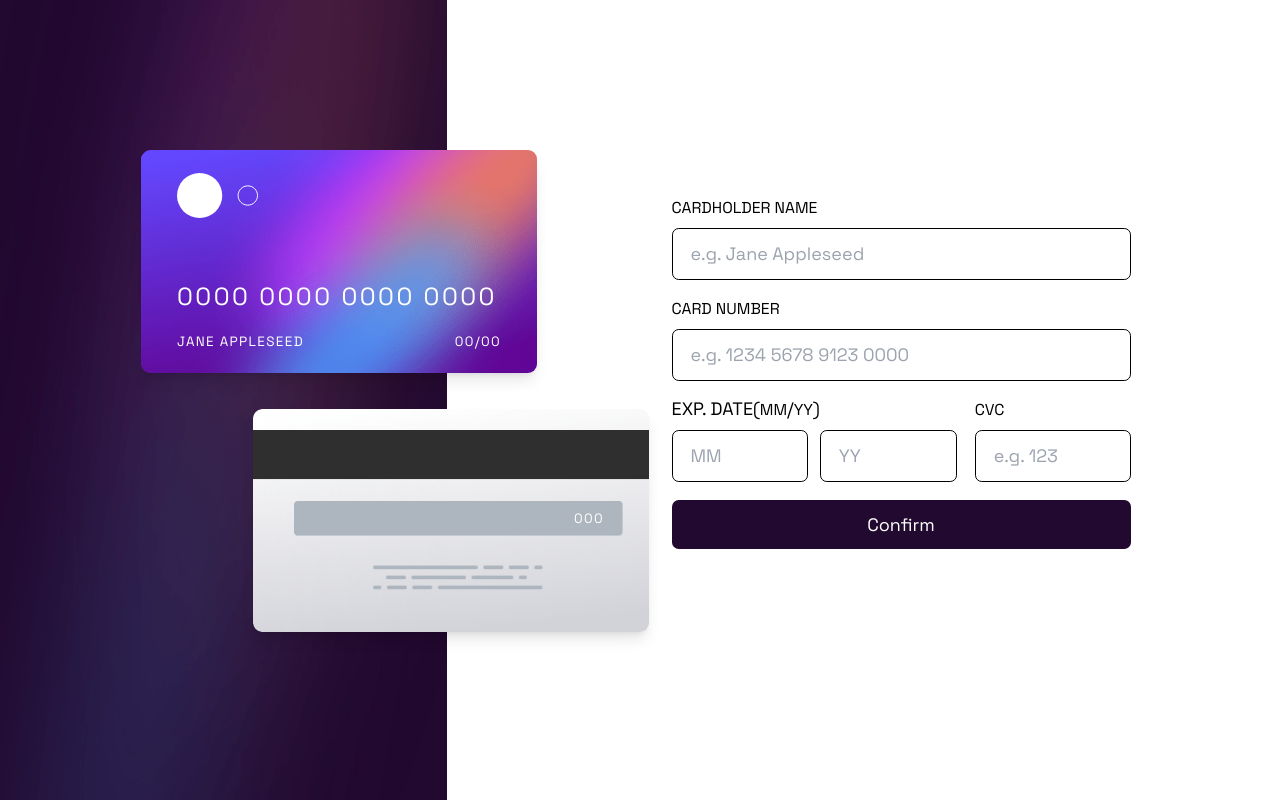
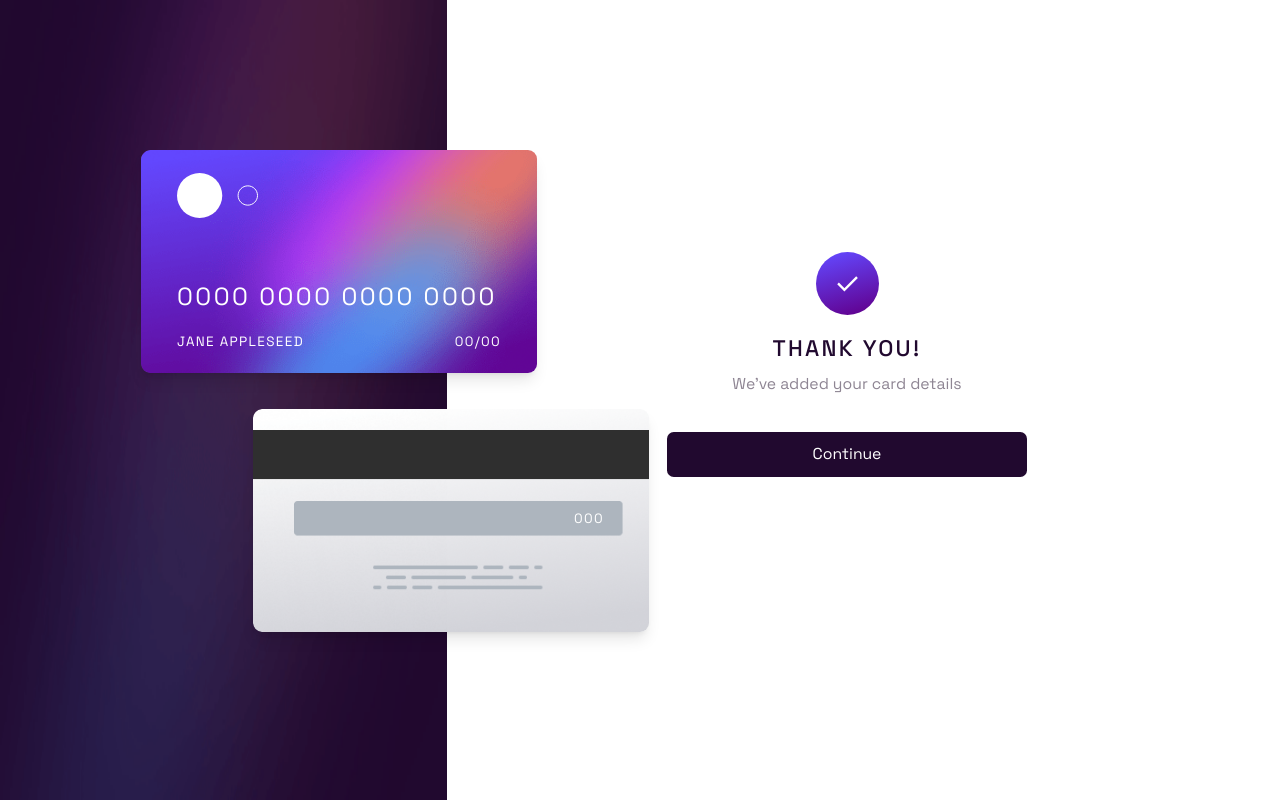
Before and after one commit to soewaiyanag/interactive-card-details-form, a React (Vite) app: page / in a window 1280 px wide. Built offline with nearby package versions, Linux system fonts and the light colour scheme.

Commit message:
implemented success section

```diff
--- a/src/App.jsx
+++ b/src/App.jsx
@@ -1,6 +1,7 @@
-import FirstSection from "@/components/Sections/FirstSection";
-import SecondSection from "@/components/Sections/SecondSection";
-import MainBackground from "@/components/MainBackground/MainBackground";
+import FirstSection from "./components/Sections/FirstSection";
+import SecondSection from "./components/Sections/SecondSection";
+import MainBackground from "./components/MainBackground/MainBackground";
+import SuccessSection from "./components/SuccessSection";
 import clsx from "clsx";
 
 export default function App() {
@@ -14,7 +15,8 @@ export default function App() {
         )}
       >
         <FirstSection />
-        <SecondSection />
+        {/* <SecondSection /> */}
+        <SuccessSection />
       </div>
     </div>
   );
--- a/src/components/CreditCardForm/ConfirmBtn.jsx
+++ b/src/components/CreditCardForm/ConfirmBtn.jsx
@@ -1,7 +1,7 @@
 const ConfirmBtn = () => {
   return (
     <button
-      className="mt-4 block p-2 rounded-md bg-very-dark-violet text-white"
+      className="block w-full mx-auto py-2.5 rounded-md bg-very-dark-violet text-white text-sm"
       type="button"
     >
       Confirm
--- a/src/components/CreditCardForm/NumberInput.jsx
+++ b/src/components/CreditCardForm/NumberInput.jsx
@@ -1,6 +1,6 @@
 import { useDispatch, useSelector } from "react-redux";
 import { useRef } from "react";
-import clamp from "functions/clamp";
+import formatNumber from "functions/formatNumber";
 
 const NumberInput = ({ id, action, name, placeholder, maxLength }) => {
   const dispatch = useDispatch();
--- a/src/components/Sections/SecondSection.jsx
+++ b/src/components/Sections/SecondSection.jsx
@@ -7,8 +7,9 @@ import ConfirmBtn from "components/CreditCardForm/ConfirmBtn";
 
 const SecondSection = () => {
   return (
-    <div className="xl:max-w-md self-center">
+    <div className="xl:max-w-sm self-center xl:ml-4">
       <form className="mt-12 sm:mt-24 md:mt-32 px-5 flex flex-col xl:mt-0">
+        <div className="mb-8">
           <div>
             <Label htmlFor="cardHolder">cardholder name</Label>
             <CardHolderInput placeholderName="Jane Appleseed" />
@@ -31,6 +32,7 @@ const SecondSection = () => {
               <CvcInput />
             </div>
           </div>
+        </div>
         <ConfirmBtn />
       </form>
     </div>
--- /dev/null
+++ b/src/components/SuccessSection.jsx
@@ -0,0 +1,29 @@
+import completeIcon from "images/icon-complete.svg";
+
+const SuccessSection = () => {
+  return (
+    <div className="xl:w-80 self-center xl:ml-4">
+      <img
+        className="block mx-auto mb-4 w-14"
+        src={completeIcon}
+        alt="Complete Icon"
+      />
+      <section className="text-center space-y-2 mb-8">
+        <h2 className="text-very-dark-violet font-medium tracking-widest text-xl">
+          THANK YOU!
+        </h2>
+        <p className="text-sm text-dark-grayish-violet">
+          We've added your card details
+        </p>
+      </section>
+      <button
+        className="block w-full mx-auto py-2.5 rounded-md bg-very-dark-violet text-white text-sm"
+        type="button"
+      >
+        Continue
+      </button>
+    </div>
+  );
+};
+
+export default SuccessSection;
```
Lines whose indentation alone changed are shown as unchanged.
